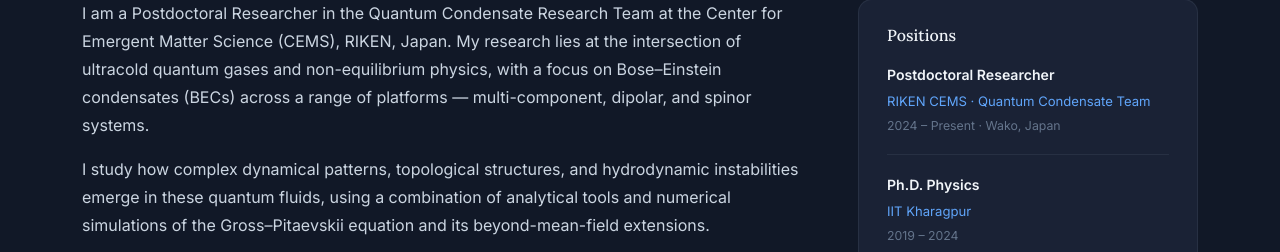
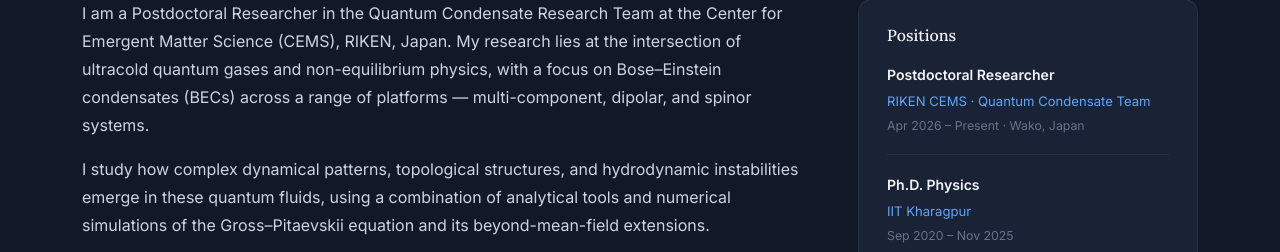
Before and after one commit to arpanasaboo/site, a plain HTML site: page index.html in a window 1280 px wide. Shown: the part 751-1003 px from the top of the page. Drawn offline with Linux system fonts and the light colour scheme.

Commit message:
Fix PhD and postdoc dates

```diff
--- a/index.html
+++ b/index.html
@@ -924,12 +924,12 @@ footer {
           <div class="position-item">
             <div class="position-title">Postdoctoral Researcher</div>
             <div class="position-place">RIKEN CEMS · Quantum Condensate Team</div>
-            <div class="position-year">2024 – Present · Wako, Japan</div>
+            <div class="position-year">Apr 2026 – Present · Wako, Japan</div>
           </div>
           <div class="position-item">
             <div class="position-title">Ph.D. Physics</div>
             <div class="position-place">IIT Kharagpur</div>
-            <div class="position-year">2019 – 2024</div>
+            <div class="position-year">Sep 2020 – Nov 2025</div>
           </div>
         </div>
       </div>
```
